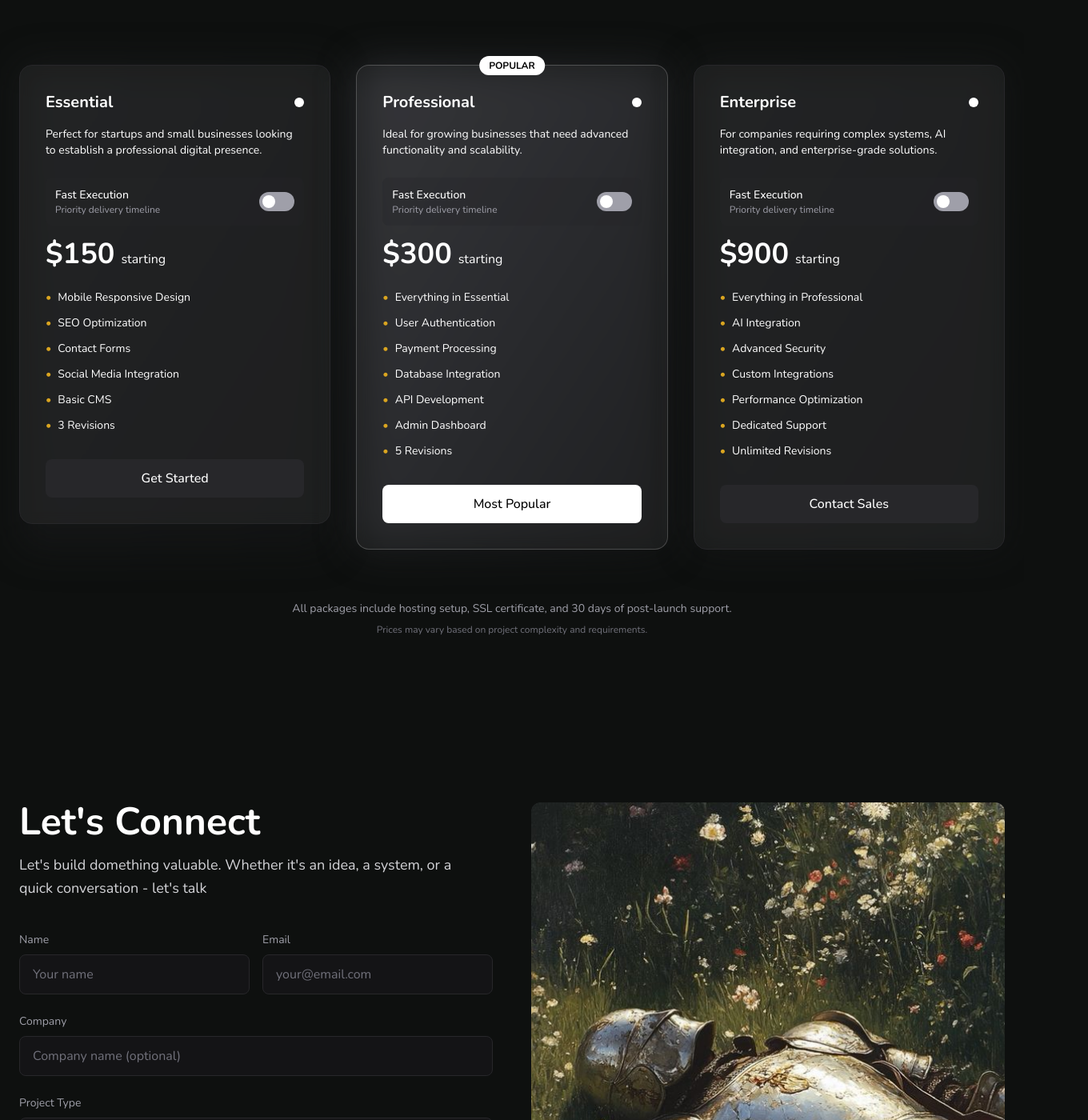
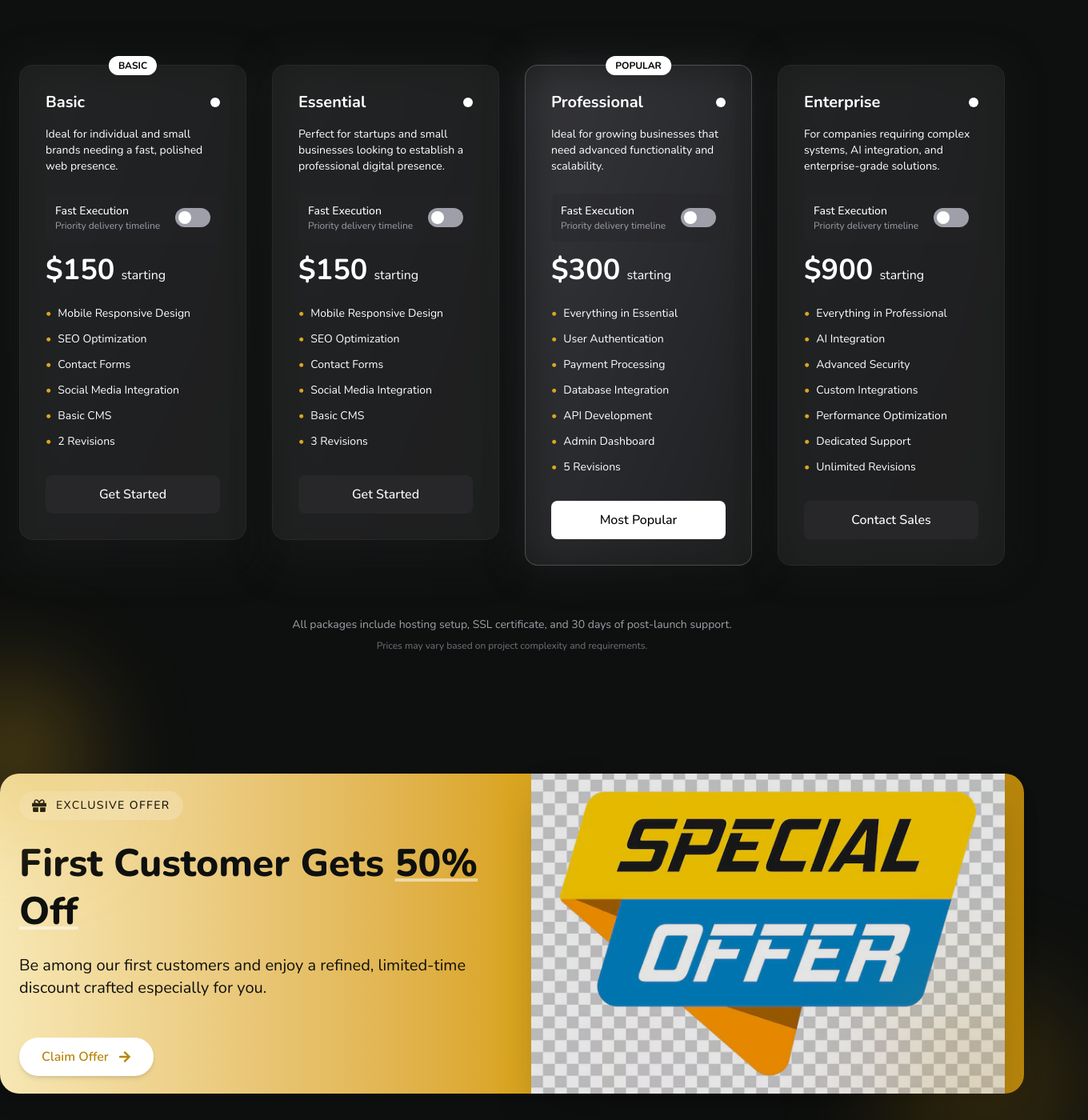
Before and after one commit to gallantdevs/gallant-devs, a React (Vite) app: page / in a window 1280 px wide. Shown: the part 5740-7140 px from the top of the page at 80% size, 1360 px wide, since content can reach past the window. Built offline with nearby package versions, Linux system fonts and the light colour scheme.

Commit message:
ding-dong

```diff
--- a/src/App.jsx
+++ b/src/App.jsx
@@ -8,6 +8,7 @@ import Card from './components/CardAnimation'
 import TechStack from './components/Techstack'
 import Work from './components/Work'
 import Pricing from './components/Pricing'
+import Offers from './components/Offers'
 import Contact from './components/Contact'
 import Footer from './components/Footer'
 
@@ -25,6 +26,7 @@ const App = () => {
         {/* <Work /> */}
         <Card />
         <Pricing />
+        <Offers />
         <Contact />
       </main>
       <div className='w-full h-0.5 bg-zinc-700'></div>
--- /dev/null
+++ b/src/components/Offers.jsx
@@ -0,0 +1,57 @@
+import React from "react";
+import { FaGift, FaArrowRight } from "react-icons/fa";
+import offer from '../../public/offer.jpg'
+
+const Offers = () => {
+  return (
+    <section className="relative py-10 ">
+      <div className="max-w-7xl px-4 md:px-6 mx-auto grid md:grid-cols-2 gap-12 items-center rounded-3xl
+        bg-gradient-to-r from-[#F7E7B4] via-[#DAA520] to-[#B8860B] shadow-xl text-[#0e100f]">
+
+        {/* Left: Textual Offer */}
+        <div className=" space-y-6">
+          <div className="flex items-center space-x-3 bg-white/20 backdrop-blur-sm rounded-full px-4 py-2 w-max">
+            <FaGift className=" text-lg" />
+            <span className="font-medium text-sm uppercase tracking-widest">
+              Exclusive Offer
+            </span>
+          </div>
+
+          <h2 className="text-4xl md:text-5xl font-extrabold leading-tight">
+            First Customer Gets{" "}
+            <span className=" underline decoration-white/50">
+              50% Off
+            </span>
+          </h2>
+
+          <p className=" text-lg md:text-xl max-w-xl">
+            Be among our first customers and enjoy a refined, limited-time
+            discount crafted especially for you.
+          </p>
+
+          <button className="mt-6 inline-flex items-center gap-3
+            bg-white text-[#B8860B] font-semibold px-7 py-3 rounded-full
+            hover:bg-white/90 transition-all shadow-md hover:shadow-xl">
+            Claim Offer <FaArrowRight />
+          </button>
+        </div>
+
+        {/* Right: Image */}
+        <div className="relative w-full h-96 md:h-[400px] overflow-hidden bg-[#0e100f] shadow-2xl">
+          <img
+            src={offer}
+            alt="akshi"
+            className="w-full h-full object-cover"
+          />
+          <div className="absolute inset-0 bg-black/10"></div>
+        </div>
+      </div>
+
+      {/* Soft decorative glow */}
+      <div className="absolute -top-20 -left-20 w-48 h-48 bg-[#DAA520]/30 rounded-full blur-3xl"></div>
+      <div className="absolute -bottom-20 -right-20 w-64 h-64 bg-[#B8860B]/20 rounded-full blur-3xl"></div>
+    </section>
+  );
+};
+
+export default Offers;
--- a/src/components/Pricing.jsx
+++ b/src/components/Pricing.jsx
@@ -1,5 +1,23 @@
 import PlanCard from './PlanCard'
 const Pricing = () => {
+  const basicPlan = {
+  title: "Basic",
+  description:
+    "Ideal for individual and small brands needing a fast, polished web presence.",
+  basePrice: 150,
+  fastPrice: 50, // adjust if Fast Execution increases price
+  badge: "BASIC",
+  highlighted: false,
+  buttonText: "Get Started",
+  features: [
+    "Mobile Responsive Design",
+    "SEO Optimization",
+    "Contact Forms",
+    "Social Media Integration",
+    "Basic CMS",
+    "2 Revisions",
+  ],
+};
   const essentialPlan = {
   title: "Essential",
   description:
@@ -75,8 +93,9 @@ const Pricing = () => {
       </header>
 
       {/* PRICING GRID */}
-      <div className="grid grid-cols-1 md:grid-cols-2 lg:grid-cols-3 gap-8">
+      <div className="grid grid-cols-1 md:grid-cols-2 lg:grid-cols-4 gap-8">
         {/* ESSENTIAL */}
+        <PlanCard {...basicPlan} />
         <PlanCard {...essentialPlan} />
         <PlanCard {...professionalPlan} />
         <PlanCard {...enterprisePlan} />
```
Also changed, not shown: public/offer.jpg (added).
